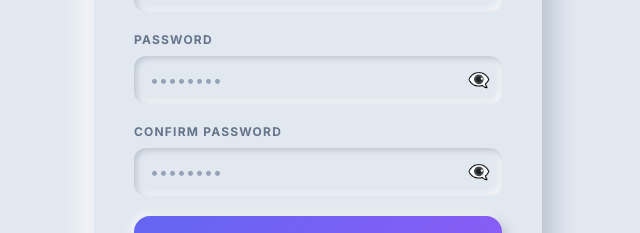
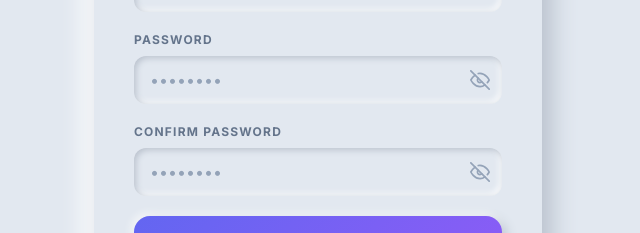
Before and after one commit to Apurba-0001/EduLattice, a React (Vite) app in the folder frontend/: page /register in a window 1280 px wide. Shown: the part 328-561 px from the top of the page, without its empty margins (322-962 px from the left). Built offline with nearby package versions, Linux system fonts and the light colour scheme; no server answers.

Commit message:
Updated view password button style

```diff
--- a/frontend/src/pages/Login.jsx
+++ b/frontend/src/pages/Login.jsx
@@ -101,9 +101,36 @@
                 <button
                   type="button"
                   onClick={() => setShowPassword(!showPassword)}
-                  className="absolute right-3 top-1/2 -translate-y-1/2 text-slate-400 hover:text-indigo-500 transition-colors duration-200 text-lg"
+                  className="absolute right-3 top-1/2 -translate-y-1/2 text-slate-400 hover:text-indigo-500 transition-colors duration-200"
+                  title={showPassword ? "Hide password" : "Show password"}
                 >
-                  {showPassword ? "👁️" : "👁️‍🗨️"}
+                  {showPassword ? (
+                    <svg
+                      className="w-5 h-5"
+                      fill="none"
+                      stroke="currentColor"
+                      viewBox="0 0 24 24"
+                      strokeWidth="2"
+                      strokeLinecap="round"
+                      strokeLinejoin="round"
+                    >
+                      <path d="M1 12s4-8 11-8 11 8 11 8-4 8-11 8-11-8-11-8z" />
+                      <circle cx="12" cy="12" r="3" />
+                    </svg>
+                  ) : (
+                    <svg
+                      className="w-5 h-5"
+                      fill="none"
+                      stroke="currentColor"
+                      viewBox="0 0 24 24"
+                      strokeWidth="2"
+                      strokeLinecap="round"
+                      strokeLinejoin="round"
+                    >
+                      <path d="M17.94 17.94A10.07 10.07 0 0 1 12 20c-7 0-11-8-11-8a18.45 18.45 0 0 1 5.06-5.94M9.9 4.24A9.12 9.12 0 0 1 12 4c7 0 11 8 11 8a18.5 18.5 0 0 1-2.16 3.19m-6.72-1.07a3 3 0 1 1-4.24-4.24" />
+                      <line x1="1" y1="1" x2="23" y2="23" />
+                    </svg>
+                  )}
                 </button>
               </div>
             </div>
--- a/frontend/src/pages/Register.jsx
+++ b/frontend/src/pages/Register.jsx
@@ -139,9 +139,36 @@
                 <button
                   type="button"
                   onClick={() => setShowPassword(!showPassword)}
-                  className="absolute right-3 top-1/2 -translate-y-1/2 text-slate-400 hover:text-indigo-500 transition-colors duration-200 text-lg"
+                  className="absolute right-3 top-1/2 -translate-y-1/2 text-slate-400 hover:text-indigo-500 transition-colors duration-200"
+                  title={showPassword ? "Hide password" : "Show password"}
                 >
-                  {showPassword ? "👁️" : "👁️‍🗨️"}
+                  {showPassword ? (
+                    <svg
+                      className="w-5 h-5"
+                      fill="none"
+                      stroke="currentColor"
+                      viewBox="0 0 24 24"
+                      strokeWidth="2"
+                      strokeLinecap="round"
+                      strokeLinejoin="round"
+                    >
+                      <path d="M1 12s4-8 11-8 11 8 11 8-4 8-11 8-11-8-11-8z" />
+                      <circle cx="12" cy="12" r="3" />
+                    </svg>
+                  ) : (
+                    <svg
+                      className="w-5 h-5"
+                      fill="none"
+                      stroke="currentColor"
+                      viewBox="0 0 24 24"
+                      strokeWidth="2"
+                      strokeLinecap="round"
+                      strokeLinejoin="round"
+                    >
+                      <path d="M17.94 17.94A10.07 10.07 0 0 1 12 20c-7 0-11-8-11-8a18.45 18.45 0 0 1 5.06-5.94M9.9 4.24A9.12 9.12 0 0 1 12 4c7 0 11 8 11 8a18.5 18.5 0 0 1-2.16 3.19m-6.72-1.07a3 3 0 1 1-4.24-4.24" />
+                      <line x1="1" y1="1" x2="23" y2="23" />
+                    </svg>
+                  )}
                 </button>
               </div>
             </div>
@@ -167,9 +194,38 @@
                 <button
                   type="button"
                   onClick={() => setShowConfirmPassword(!showConfirmPassword)}
-                  className="absolute right-3 top-1/2 -translate-y-1/2 text-slate-400 hover:text-indigo-500 transition-colors duration-200 text-lg"
+                  className="absolute right-3 top-1/2 -translate-y-1/2 text-slate-400 hover:text-indigo-500 transition-colors duration-200"
+                  title={
+                    showConfirmPassword ? "Hide password" : "Show password"
+                  }
                 >
-                  {showConfirmPassword ? "👁️" : "👁️‍🗨️"}
+                  {showConfirmPassword ? (
+                    <svg
+                      className="w-5 h-5"
+                      fill="none"
+                      stroke="currentColor"
+                      viewBox="0 0 24 24"
+                      strokeWidth="2"
+                      strokeLinecap="round"
+                      strokeLinejoin="round"
+                    >
+                      <path d="M1 12s4-8 11-8 11 8 11 8-4 8-11 8-11-8-11-8z" />
+                      <circle cx="12" cy="12" r="3" />
+                    </svg>
+                  ) : (
+                    <svg
+                      className="w-5 h-5"
+                      fill="none"
+                      stroke="currentColor"
+                      viewBox="0 0 24 24"
+                      strokeWidth="2"
+                      strokeLinecap="round"
+                      strokeLinejoin="round"
+                    >
+                      <path d="M17.94 17.94A10.07 10.07 0 0 1 12 20c-7 0-11-8-11-8a18.45 18.45 0 0 1 5.06-5.94M9.9 4.24A9.12 9.12 0 0 1 12 4c7 0 11 8 11 8a18.5 18.5 0 0 1-2.16 3.19m-6.72-1.07a3 3 0 1 1-4.24-4.24" />
+                      <line x1="1" y1="1" x2="23" y2="23" />
+                    </svg>
+                  )}
                 </button>
               </div>
             </div>
```
